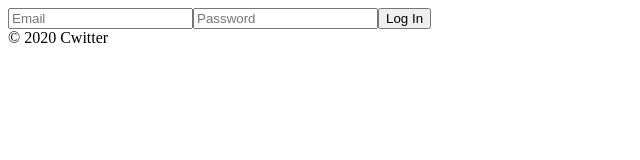
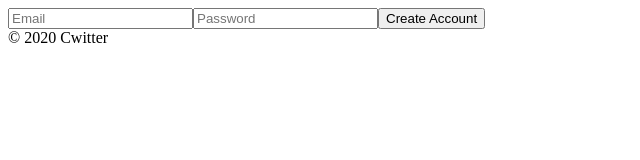
Before and after one commit to kennycha/cwitter, a React (Create React App) app: page /#/ in a window 1280 px wide. Shown: the top 160 px of the page, without its empty margins (0-640 px from the left). Built offline with nearby package versions, Linux system fonts and the light colour scheme; no server answers; the HTML template or start-up script is replaced by a standard one.

Commit message:
Login with Email

```diff
--- a/src/routes/Auth.js
+++ b/src/routes/Auth.js
@@ -1,8 +1,10 @@
+import { authService } from "fbase";
 import React, { useState } from "react";
 
 const Auth = () => {
   const [email, setEmail] = useState("");
   const [password, setPassword] = useState("");
+  const [newAccount, setNewAccount] = useState(true);
   const onChange = (event) => {
     const {
       target: { name, value },
@@ -13,8 +15,22 @@
       setPassword(value);
     }
   };
-  const onSubmit = (event) => {
+  const onSubmit = async (event) => {
     event.preventDefault();
+    let data;
+    try {
+      if (newAccount) {
+        data = await authService.createUserWithEmailAndPassword(
+          email,
+          password
+        );
+      } else {
+        data = await authService.signInWithEmailAndPassword(email, password);
+      }
+      console.log(data);
+    } catch (error) {
+      console.log(error);
+    }
   };
 
   return (
@@ -36,7 +52,7 @@
           onChange={onChange}
           required
         />
-        <input type="submit" value="Log In" />
+        <input type="submit" value={newAccount ? "Create Account" : "Log In"} />
       </form>
     </div>
   );
```
Also changed, not shown: 1 other file (tests, documents, lock files or other folders).
